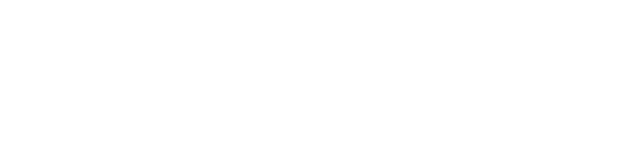
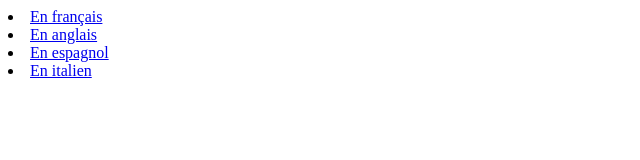
Before and after one commit to Hippolyte421/halloween-10, a plain HTML site: page index.html in a window 1280 px wide. Shown: the whole page, without its empty margins (0-640 px from the left). Drawn offline with Linux system fonts and the light colour scheme.

Commit message:
Link 4 pages to Landing page

```diff
--- a/index.html
+++ b/index.html
@@ -7,6 +7,9 @@
     <title>Halloween Git 2023</title>
 </head>
 <body>
-
+    <li><a href="pagefr.html">En français</a></li>
+    <li><a href="pageang.html">En anglais</a></li>
+    <li><a href="pageesp.html">En espagnol</a></li>
+    <li><a href="pageita.html">En italien</a></li>
 </body>
 </html>
```
